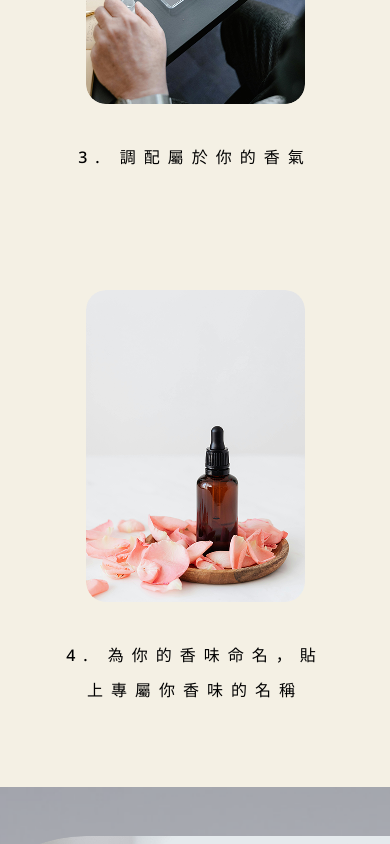
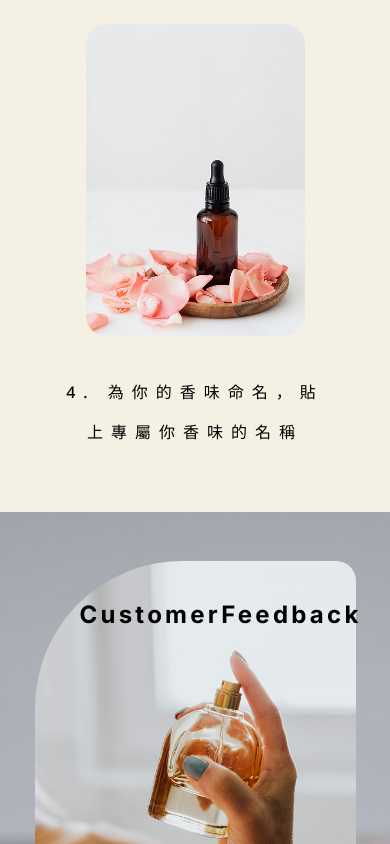
Before and after one commit to JiaHao0423/PrunelleStudio, a React (Vite) app: page /home in a window 390 px wide. Shown: the part 2685-3529 px from the top of the page. Built offline with nearby package versions, Linux system fonts and the light colour scheme; a web font is replaced by a local one.

Commit message:
RWD update

```diff
--- a/src/components/common/section/CustomerFeedback.jsx
+++ b/src/components/common/section/CustomerFeedback.jsx
@@ -43,7 +43,7 @@ const CustomerFeedback = () => {
     <section className="customer-feedback">
       <div className="customer-feedback__container">
         <div className="customer-feedback__header">
-          <h2 className="customer-feedback__title">Customer Feedback</h2>
+          <h2 className="customer-feedback__title">CustomerFeedback</h2>
         </div>
         <div className="customer-feedback__list">
           <CustomerFeedbackList />
--- a/src/style/Carousel.css
+++ b/src/style/Carousel.css
@@ -15,13 +15,39 @@
 
 @media (max-width: 768px) {
   .carousel__images {
-    flex-wrap: wrap;
+    display: grid;
+    grid-template-columns: repeat(2, 1fr);
+    gap: 10px;
+    justify-content: center;
     margin-bottom: 114px;
+    transform: none !important;
+  }
+}
+
+@media (max-width: 430px) {
+  .carousel__images {
+    display: flex;
+    flex-wrap: nowrap;
+    overflow-x: auto;
+    -webkit-overflow-scrolling: touch;
+    scrollbar-width: none;
+    margin-bottom: 72px;
+    justify-content: normal;
+  }
+
+  .carousel__images::-webkit-scrollbar {
+    display: none;
   }
 }
 
 .carousel__image {
   transition: transform 0.5s ease;
+}
+
+@media (max-width: 430px) {
+  .carousel__image {
+    scroll-snap-align: center;
+  }
 }
 
 .carousel__image--background {
@@ -31,6 +57,13 @@
   object-fit: cover;
   border-radius: 20px;
   flex-shrink: 0;
+}
+
+@media (max-width: 430px) {
+  .carousel__image--background {
+    width: 206px;
+    height: 251px;
+  }
 }
 
 .carousel__image--instagram {
--- a/src/style/CustomerFeedback.css
+++ b/src/style/CustomerFeedback.css
@@ -36,6 +36,15 @@
   }
 }
 
+@media (max-width: 430px) {
+  .customer-feedback__header {
+    width: 321px;
+    height: 381px;
+    background-size: cover;
+    background-position: center;
+  }
+}
+
 .customer-feedback__title {
   color: #000;
   font-family: Inter;
@@ -49,11 +58,26 @@
   margin-left: 118px;
 }
 
+@media (max-width: 430px) {
+  .customer-feedback__title {
+    font-size: 24px;
+    margin-top: 39px;
+    margin-left: 45px;
+    white-space: nowrap;
+  }
+}
+
 .customer-feedback__list {
   width: 483px;
   display: flex;
   flex-direction: column;
   gap: 60px;
+}
+
+@media (max-width: 430px) {
+  .customer-feedback__list {
+    align-items: center;
+  }
 }
 
 .customer-feedback__item {
@@ -72,6 +96,14 @@
   }
 }
 
+@media (max-width: 430px) {
+  .customer-feedback__item {
+    padding: 0;
+    width: 289px;
+    height: 290px;
+  }
+}
+
 .customer-feedback__user {
   display: flex;
   flex-direction: row;
@@ -82,6 +114,15 @@
   .customer-feedback__user {
     align-items: flex-start;
     justify-content: flex-start;
+  }
+}
+
+@media (max-width: 430px) {
+  .customer-feedback__user {
+    align-items: center;
+    justify-content: start;
+    margin-left: 38px;
+    margin-top: 15px;
   }
 }
 
@@ -104,9 +145,23 @@
   }
 }
 
+@media (max-width: 430px) {
+  .customer-feedback__stars {
+    letter-spacing: 3px;
+    font-size: 11px;
+  }
+}
+
 .customer-feedback__avatar {
   width: 81px;
   height: 81px;
+}
+
+@media (max-width: 430px) {
+  .customer-feedback__avatar {
+    width: 45px;
+    height: 45px;
+  }
 }
 
 .customer-feedback__subtitle {
@@ -115,7 +170,7 @@
   font-size: 16px;
   font-style: normal;
   font-weight: 700;
-  line-height: 40px; /* 250% */
+  line-height: 40px;
   letter-spacing: 8px;
   margin: 0;
   margin-left: 32px;
@@ -125,6 +180,17 @@
 @media (max-width: 768px) {
   .customer-feedback__subtitle {
     font-size: 12px;
+  }
+}
+
+@media (max-width: 430px) {
+  .customer-feedback__subtitle {
+    font-size: 10px;
+    line-height: 20px;
+    margin: 0;
+    margin-top: 12px;
+    margin-left: 22px;
+    letter-spacing: 5px;
   }
 }
 
@@ -146,3 +212,14 @@
     margin-bottom: 0;
   }
 }
+
+@media (max-width: 430px) {
+  .customer-feedback__text {
+    font-size: 10px;
+    line-height: 20px;
+    letter-spacing: 5px;
+    margin-top: 15px;
+    margin-left: 17px;
+    margin-right: 17px;
+  }
+}
--- a/src/style/News.css
+++ b/src/style/News.css
@@ -12,6 +12,14 @@
   justify-content: center;
   align-items: center;
   gap: 36px;
+}
+
+@media (max-width: 430px) {
+  .news__header {
+    height: 29px;
+    margin-top: 33px;
+    margin-bottom: 50px;
+  }
 }
 
 .news__title {
--- a/src/style/OrderFragrance.css
+++ b/src/style/OrderFragrance.css
@@ -16,12 +16,25 @@
   }
 }
 
+@media (max-width: 430px) {
+  .order-fragrance {
+    padding-bottom: 60px;
+  }
+}
+
 .order-fragrance__header {
   display: flex;
   flex-direction: row;
   justify-content: center;
   align-items: center;
   gap: 27px;
+}
+
+@media (max-width: 430px) {
+  .order-fragrance__header {
+    flex-direction: column;
+    gap: 16px;
+  }
 }
 
 .order-fragrance__title {
@@ -72,6 +85,12 @@
   }
 }
 
+@media (max-width: 430px) {
+  .order-fragrance__steps-title {
+    margin-top: 47px;
+  }
+}
+
 .order-fragrance__steps {
   width: 100%;
   margin: 0;
@@ -89,6 +108,12 @@
   .order-fragrance__steps {
     margin-top: 39px;
     flex-wrap: wrap;
+  }
+}
+
+@media (max-width: 430px) {
+  .order-fragrance__steps {
+    gap: 14px;
   }
 }
 
@@ -119,3 +144,12 @@
   margin: 0;
   min-height: 70px;
 }
+
+@media (max-width: 430px) {
+  .order-fragrance__step-text {
+    width: 100%;
+    line-height: 40px;
+    min-height: 0;
+    max-width: 280px;
+  }
+}
```
